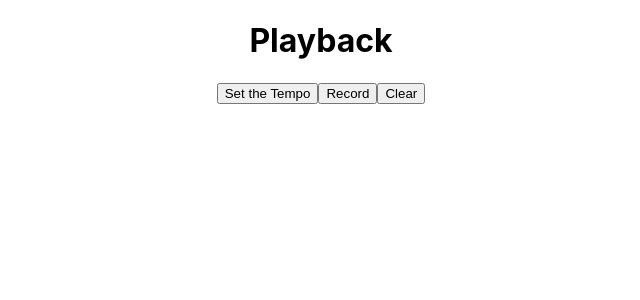
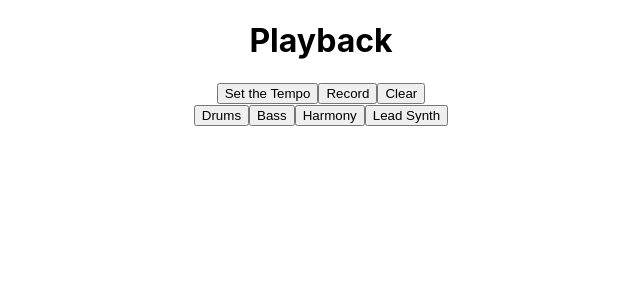
Before and after one commit to alisonmcginley/playback-front-end, a React (Create React App) app: page / in a window 1280 px wide. Shown: the top 300 px of the page, without its empty margins (319-959 px from the left). Built offline with nearby package versions, Linux system fonts and the light colour scheme.

Commit message:
adds instrument components

```diff
--- a/src/App.js
+++ b/src/App.js
@@ -2,6 +2,7 @@ import React, { useState } from 'react';
 import './App.css';
 
 import Controls from './components/Controls';
+import Instruments from './components/Instruments';
 
 function App() {
   return (
@@ -11,6 +12,7 @@ function App() {
         </header>
         <main>
           <Controls />
+          <Instruments />
         </main>
     </div>
   );
--- a/src/components/Bass.js
+++ b/src/components/Bass.js
@@ -0,0 +1,9 @@
+import React from 'react';
+// will udpate state/event listeners for harmony database
+const Bass = () => {
+    return (
+        <button id="bass">Bass</button>
+    )
+}
+
+export default Bass
--- a/src/components/Drums.js
+++ b/src/components/Drums.js
@@ -0,0 +1,9 @@
+import React from 'react';
+// will udpate state/event listeners for drum database
+const Drums = () => {
+    return (
+        <button id="drums">Drums</button>
+    )
+}
+
+export default Drums
--- a/src/components/Harmony.js
+++ b/src/components/Harmony.js
@@ -0,0 +1,9 @@
+import React from 'react';
+// will udpate state/event listeners for harmony database
+const Harmony = () => {
+    return (
+        <button id="harmony">Harmony</button>
+    )
+}
+
+export default Harmony
--- a/src/components/Instruments.js
+++ b/src/components/Instruments.js
@@ -0,0 +1,18 @@
+import React from 'react';
+import Drums from './Drums';
+import Bass from './Bass';
+import LeadSynth from './LeadSynth';
+import Harmony from './Harmony';
+
+const Instruments = () => {
+    return (
+        <section id="instruments">
+            <Drums />
+            <Bass />
+            <Harmony />
+            <LeadSynth />
+        </section>
+    );
+};
+
+export default Instruments
--- a/src/components/LeadSynth.js
+++ b/src/components/LeadSynth.js
@@ -0,0 +1,9 @@
+import React from 'react';
+// will udpate state/event listeners for synth database
+const LeadSynth = () => {
+    return (
+        <button id="leadSynth">Lead Synth</button>
+    )
+}
+
+export default LeadSynth
```
